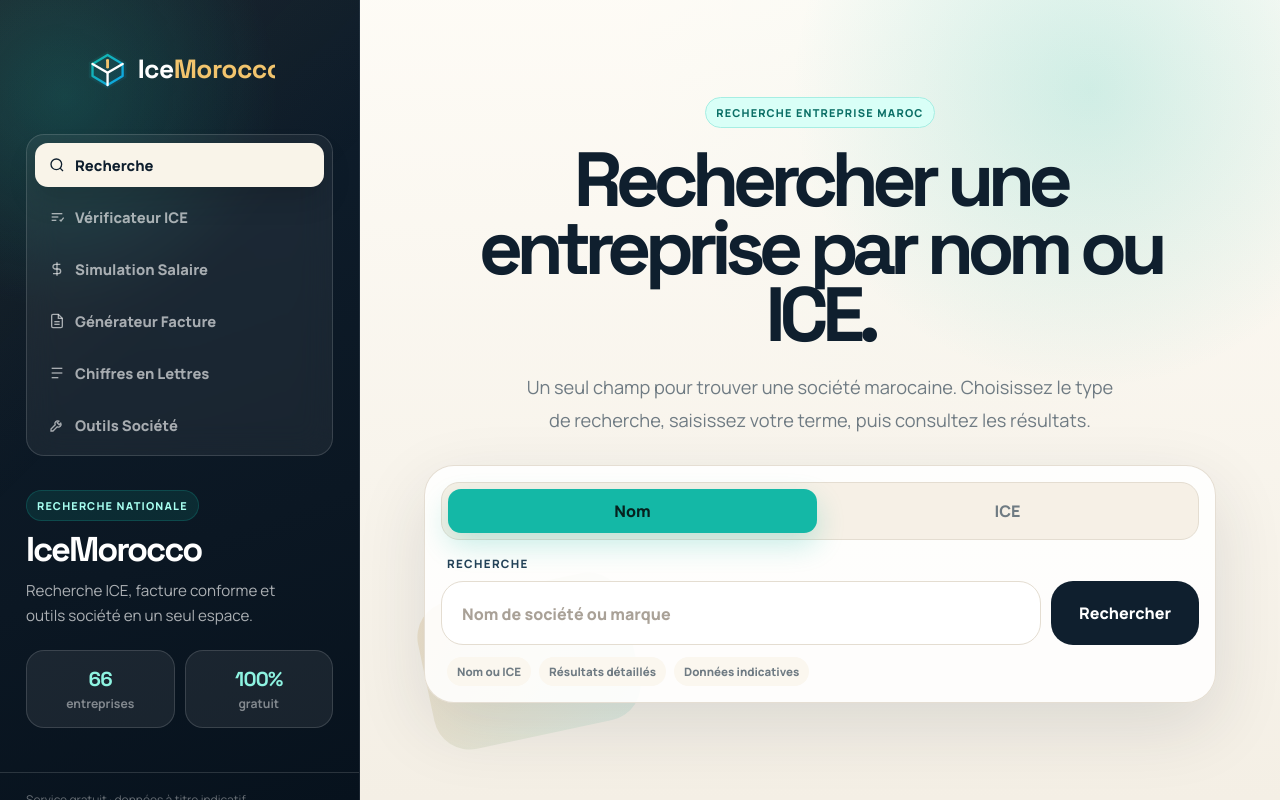
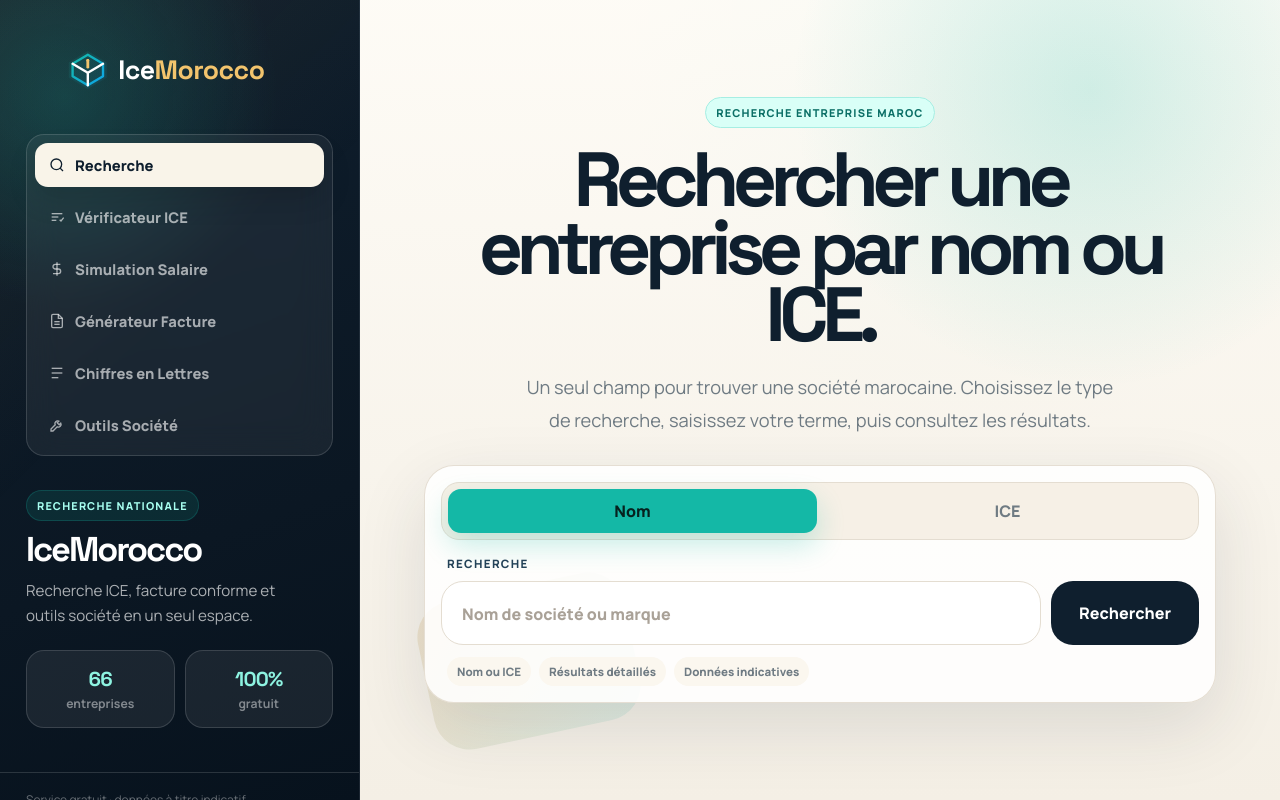
Before and after one commit to AmineR0/icemar.com, a website: page index.html in a window 1280 px wide. Drawn offline with Linux system fonts and the light colour scheme; no server answers.

Commit message:
Expand SVG viewport to fit the full IceMorocco logo text

```diff
--- a/index.html
+++ b/index.html
@@ -18,7 +18,7 @@
   <aside class="sidebar">
     <div class="sb-top">
       <div class="brand">
-        <svg width="190" height="48" viewBox="-12 0 202 48" fill="none" xmlns="http://www.w3.org/2000/svg">
+        <svg width="230" height="48" viewBox="-12 0 242 48" fill="none" xmlns="http://www.w3.org/2000/svg">
           <!-- Logo Icon -->
           <path d="M12 4L32 16L32 32L12 44L-8 32L-8 16L12 4Z" fill="url(#polyGrad)" opacity="0.1"/>
           <path d="M12 8L28 17.5V30.5L12 40L-4 30.5V17.5L12 8Z" stroke="url(#polyGrad)" stroke-width="2.5" stroke-linejoin="round"/>
```
